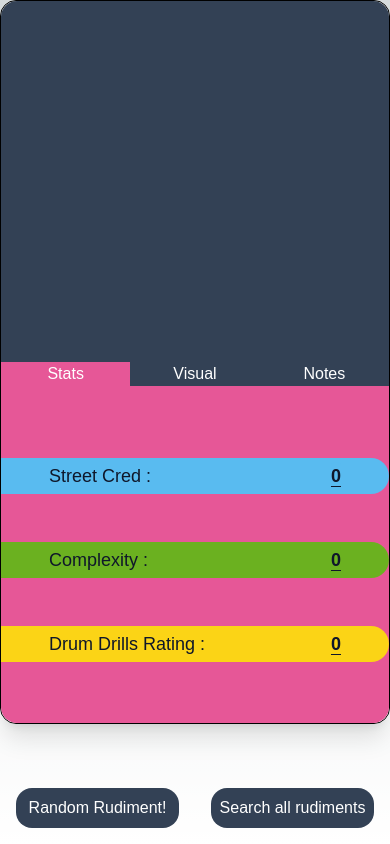
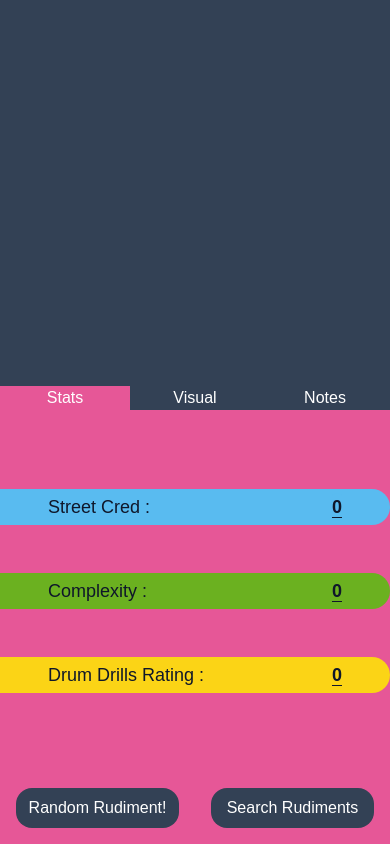
Before and after one commit to joshuablackmore/rudiment-app, a Next.js app: page / in a window 390 px wide. Built offline with nearby package versions, Linux system fonts and the light colour scheme; a web font is replaced by a local one.

Commit message:
updated: dsign for full screen mobile, card design on large screens

```diff
--- a/app/components/card/index.tsx
+++ b/app/components/card/index.tsx
@@ -90,8 +90,8 @@ const Card: React.FC<CardProps> = ({ rudiments }) => {
 
   return (
     <>
-      <div className="shadow-xl flex flex-col h-full w-full max-w-[400px] max-h-[800px] border border-black rounded-2xl">
-        <div className="flex-1 bg-slate-700 rounded-t-2xl flex flex-col">
+      <div className="shadow-xl flex flex-col h-full w-full lg:max-w-[400px] lg:max-h-[800px] lg:rounded-2xl">
+        <div className="flex-1 bg-slate-700 lg:rounded-t-2xl flex flex-col">
           <h1
             data-testid="rudiment-name"
             className="pl-4 text-white font-semibold pb-16 pt-4 "
@@ -104,7 +104,7 @@ const Card: React.FC<CardProps> = ({ rudiments }) => {
             altText={displayedRudiment.name}
           />
         </div>
-        <div className="flex-1 flex bg-[#e65797] rounded-b-2xl">
+        <div className="flex-1 flex bg-[#e65797]">
           {displayedRudiment && (
             <Stats
               rating={displayedRudiment.drum_drills_rating}
@@ -114,28 +114,28 @@ const Card: React.FC<CardProps> = ({ rudiments }) => {
             />
           )}
         </div>
-      </div>
-      <div className="flex w-full">
+
+        <div className="bg-[#e65797] w-full flex lg:rounded-b-2xl">
           <button
             data-testid="get-rudiment-button"
             onClick={handleClick}
-          className="flex-1 bg-slate-700 rounded-2xl text-white p-2 hover:bg-[#7954A1] transition-all duration-200 active:text-black m-4"
+            className=" w-full bg-slate-700 rounded-2xl text-white p-2 hover:bg-[#7954A1] transition-all duration-200 active:text-black m-4"
           >
             Random Rudiment!
           </button>
           {slider ? (
             <button
-            className="flex-1 bg-slate-700 rounded-2xl text-white p-2 hover:bg-[#7954A1] transition-all duration-200 active:text-black m-4"
+              className="w-full bg-slate-700 rounded-2xl text-white p-2 hover:bg-[#7954A1] transition-all duration-200 active:text-black m-4"
               onClick={toggleSlider}
             >
-            Close all rudiments
+              Close
             </button>
           ) : (
             <button
-            className="flex-1 bg-slate-700 rounded-2xl text-white p-2 hover:bg-[#7954A1] transition-all duration-200 active:text-black m-4"
+              className="w-full bg-slate-700 rounded-2xl text-white p-2 hover:bg-[#7954A1] transition-all duration-200 active:text-black m-4"
               onClick={toggleSlider}
             >
-            Search all rudiments
+              Search Rudiments
             </button>
           )}
         </div>
@@ -146,7 +146,7 @@ const Card: React.FC<CardProps> = ({ rudiments }) => {
               animate={{ y: 0 }}
               transition={{ duration: 0.3 }}
               exit={{ y: -1000 }}
-            className="absolute h-[85%] w-full top-0 bg-slate-700 text-white"
+              className="absolute h-[85%] w-full lg:w-[300px] lg:h-full top-0 lg:right-0 bg-slate-700 text-white"
             >
               <RudimentList
                 handleListClick={handleListClick}
@@ -156,6 +156,7 @@ const Card: React.FC<CardProps> = ({ rudiments }) => {
             </motion.div>
           )}
         </AnimatePresence>
+      </div>
     </>
   );
 };
--- a/app/components/stats/index.tsx
+++ b/app/components/stats/index.tsx
@@ -60,14 +60,14 @@ const TabButtons = () => {
 
 const Stats: React.FC<RudStatsProps> = ({ rating, cred, complexity, info }) => {
   return (
-    <div className="flex flex-col justify-between w-full h-full">
+    <div className="flex flex-col w-full h-full">
       <Tab.Group>
-        <Tab.List className="flex justify-around">
+        <Tab.List className="flex">
           <TabButtons />
         </Tab.List>
-        <Tab.Panels className=" flex-1 flex flex-col">
+        <Tab.Panels className="flex flex-col h-full w-full justify-center">
           <Tab.Panel>
-            <div className="mt-12 flex flex-col gap-12 pt-6">
+            <div className="gap-12 flex flex-col">
               <StatItem
                 label="Street Cred"
                 value={cred}
```
Lines whose indentation alone changed are shown as unchanged.
